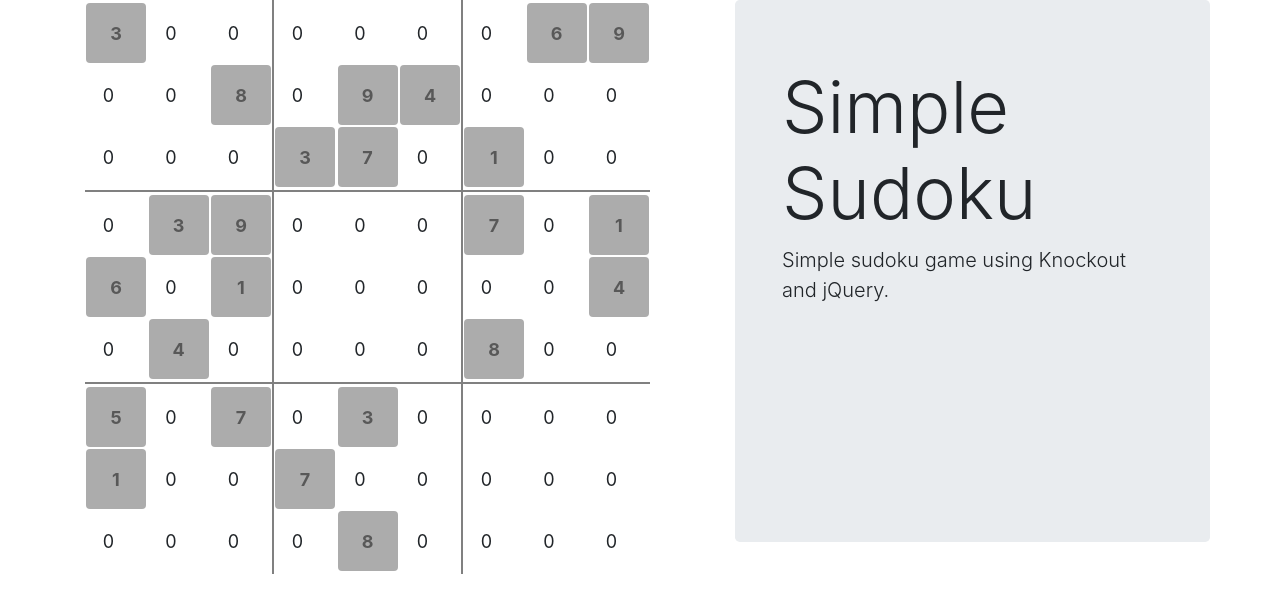
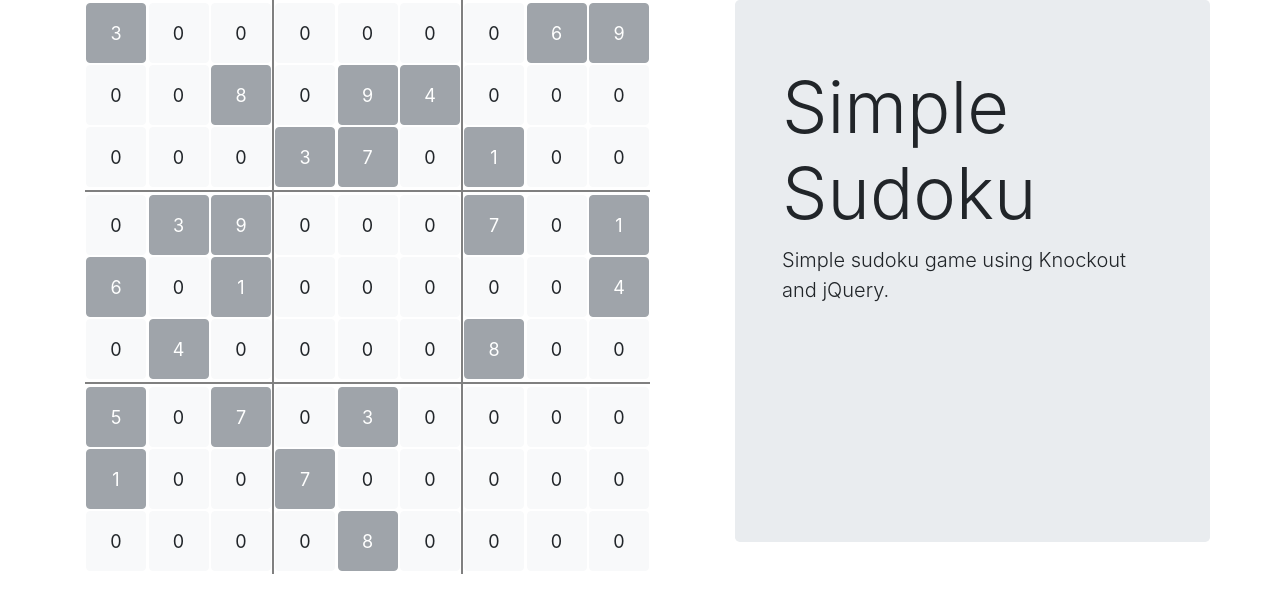
Before and after one commit to AmanderPears/Sudoku-knockoutJS-, a PHP site: page /index.html in a window 1280 px wide. Shown: the part 70-683 px from the top of the page. Run offline with PHP 8.4, Linux system fonts and the light colour scheme.

Commit message:
removed number inputs

```diff
--- a/css/lg.css
+++ b/css/lg.css
@@ -10,12 +10,6 @@ div#table input {
     margin: 1px -1px 1px -1px !important;
     padding: 2px !important;
 
-}
-div#table input[type=button] {
-
-    font-weight: bold !important;
-    color: black !important;
-    background-color: gray !important;
 }
 
 
--- a/css/sm.css
+++ b/css/sm.css
@@ -10,12 +10,6 @@ div#table input {
     margin: 1px -1px 1px -1px !important;
     padding: 2px !important;
 
-}
-div#table input[type=button] {
-
-    font-weight: bold !important;
-    color: black !important;
-    background-color: gray !important;
 }
 
 
--- a/js/main.js
+++ b/js/main.js
@@ -1,12 +1,5 @@
 ko.options.deferUpdates = true;
 
-//variables
-
-// let puzzle = "1........753..86...6..23.5...4..528.8..3.....5.67...3.......1.....1.6...4..8.....";
-// let puzzle = ".9.64.......9....5..4......2...7......5.39....49..2.6887......9...3..2.6....9.7..";
-// let puzzle = "1..3...8.9.5.......6....7.....9..346......8.......59....4....7.516.3....8.3...69.";
-// let puzzle = ".................2.49......5....64....42916....784...16.....98......8.5.9.5..2..6";
-// let puzzle = "9.1.6.5.....3.2...34......8.3.4.........3..6.42...8.....58.91...........6...15...";
 let puzzle = "3......69..8.94......37.1...39...7.16.1.....4.4....8..5.7.3....1..7.........8....";
 
 //row index
@@ -83,7 +76,7 @@ class SudokuCell extends Cell {
         this.col = col[index];
         this.grd = grd[index];
         this.neighbours = neighbours(index);
-        this.indicator = ko.observable('btn-default').extend({ rateLimit: 50 });
+        this.indicator = ko.observable((this.given() ? 'btn-secondary' : 'btn-light')).extend({ rateLimit: 50 });
 
         this.value.subscribe(() => {
             checkCell(this);
@@ -105,11 +98,9 @@ class SudokuCell extends Cell {
 let Cells = ko.observableArray().extend({ rateLimit: 50 });
 for (let i = 0; i < puzzle.length; i++) {
     if (puzzle.charAt(i) !== '.') {
-        //        Cells[i] = new SudokuCell(parseInt(puzzle.charAt(i)), true, 'button', i);
         Cells.push(new SudokuCell(parseInt(puzzle.charAt(i)), true, 'button', i));
     } else {
-        //Cells[i] = new SudokuCell(0, false, 'number', i);
-        Cells.push(new SudokuCell(0, false, 'number', i));
+        Cells.push(new SudokuCell(0, false, 'button', i));
     }
 }
 
@@ -129,7 +120,7 @@ function checkCell(cell) {
             cell.indicator('btn-success');
         }
     } else {
-        cell.indicator('btn-default');
+        cell.indicator('btn-secondary');
     }
 }
 
```
